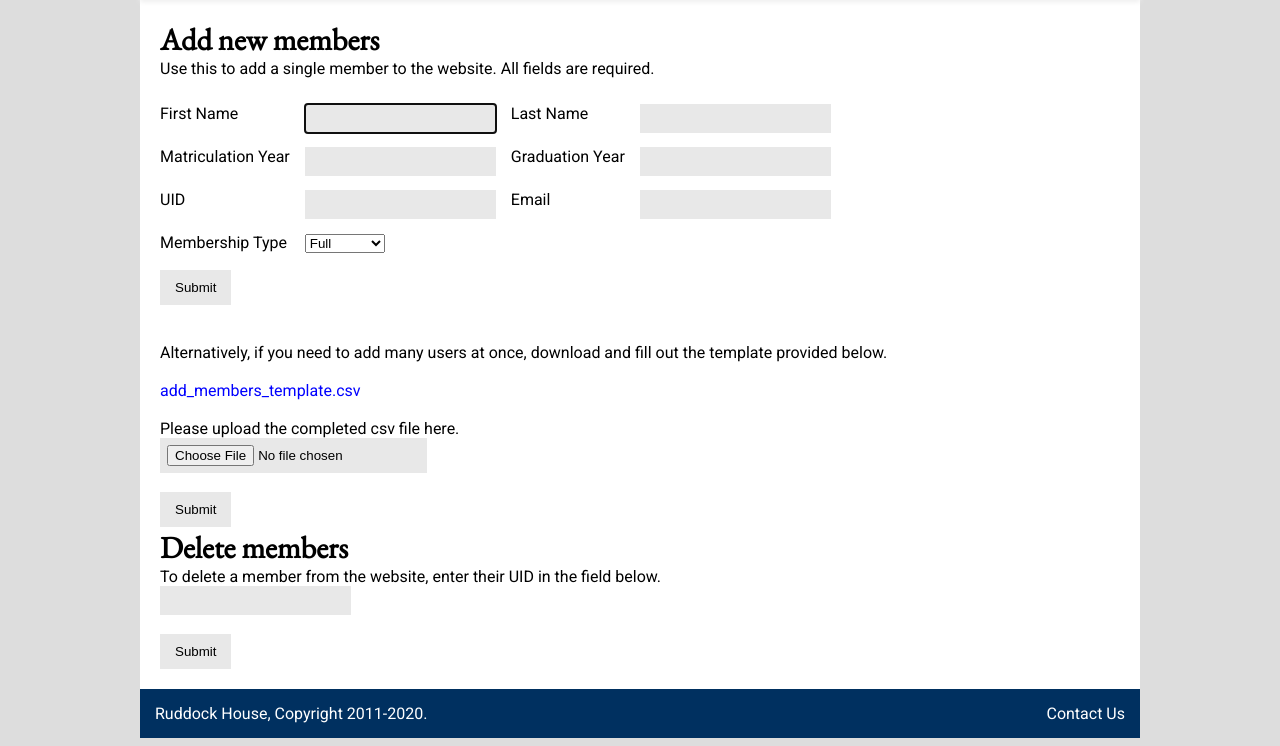
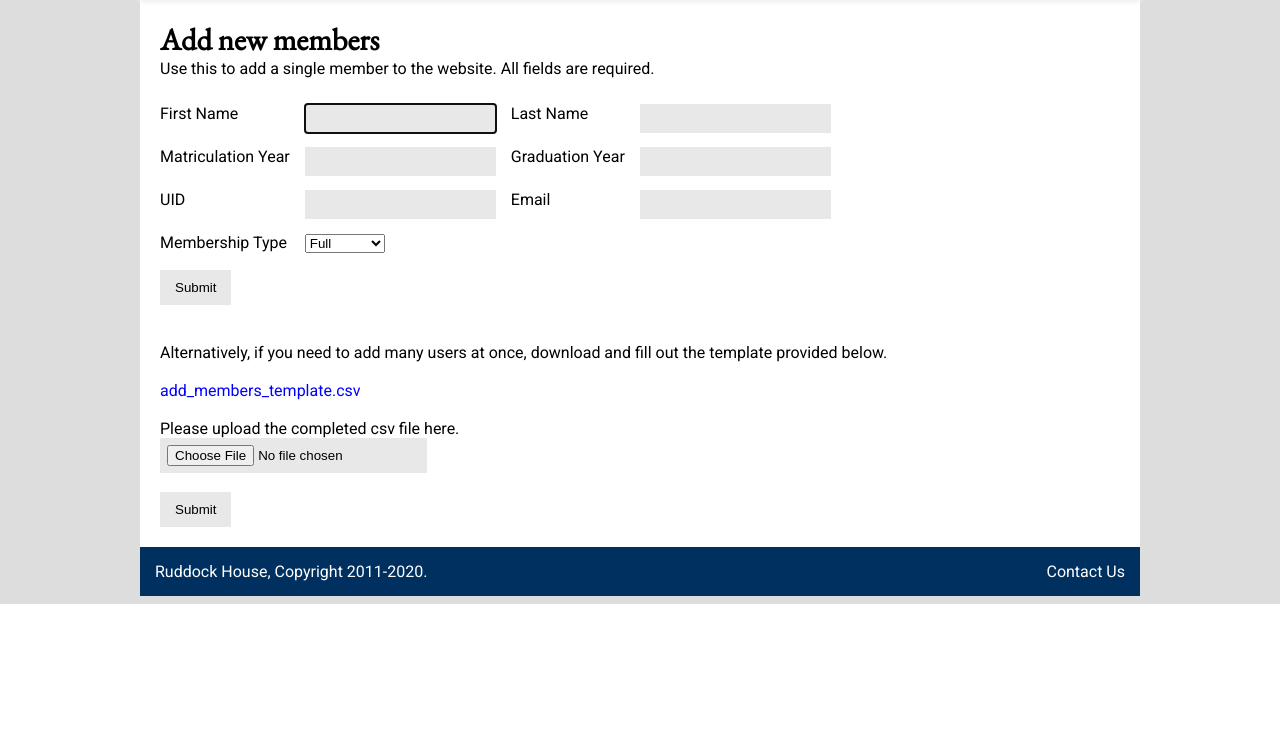
Before and after one commit to VenerableHouse/VenerableWebsite, a Python web app: template ruddock/modules/admin/templates/add_members.html in a window 1280 px wide. Shown: the part 250-996 px from the top of the page. After the commit the page ends 854 px from the top, so only its background shows below. Run offline with Jinja, Linux system fonts and the light colour scheme; the template is opened without the code that fills it: most values are stand-ins (such as "Sample title", 1, 10 or a date in 2020).

Commit message:
Revert "Add remove_member() function"
Since all editing/removal is done through the memberlist now, having
this inside the admin links is unnecessary.

```diff
--- a/ruddock/modules/admin/templates/add_members.html
+++ b/ruddock/modules/admin/templates/add_members.html
@@ -50,10 +50,4 @@ Please upload the completed csv file here.
   <br>
   <button type="submit">Submit</button>
 </form>
-<h2>Delete members</h2>
-To delete a member from the website, enter their UID in the field below.<br>
-<form action="{{ url_for('admin.remove_members_single_confirm') }}" method="post">
-    <input type="text" name="uid" /><br><br>
-    <button type="submit">Submit</button>
-</form>
 {% endblock body %}
```
Also changed, not shown: ruddock/modules/admin/member_helpers.py (+0 -11 lines), ruddock/modules/admin/routes.py (+0 -20 lines).
